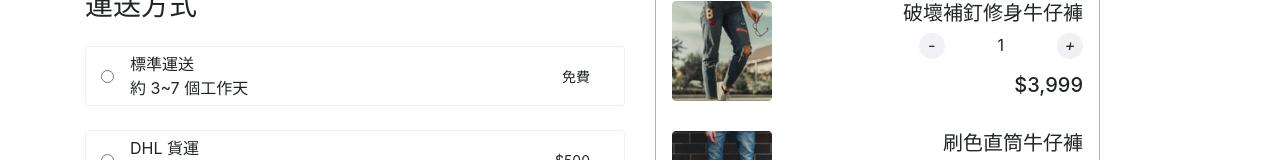
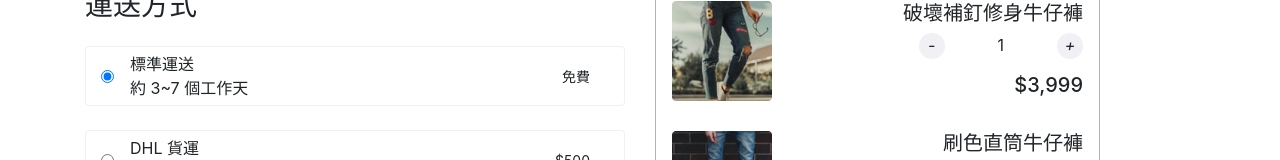
Before and after one commit to limecorner/a-shop-vue, a Vue app: page /#/ in a window 1280 px wide. Both pictures are taken after a click on the button "下一步". Shown: the part 216-376 px from the top of the page. Built offline with nearby package versions, Linux system fonts and the light colour scheme.

Commit message:
feat : ship way price (DHL + 500) + revise README

```diff
--- a/src/components/ProductCheckLeftSectionMiddle.vue
+++ b/src/components/ProductCheckLeftSectionMiddle.vue
@@ -75,7 +75,13 @@
           class="ship-way-wrapper"
         >
           <div class="ship-way">
-            <input class="mr-3" name="ship" type="radio" value="standard" />
+            <input
+              class="mr-3"
+              name="ship"
+              type="radio"
+              :value="shipInfo.id"
+              v-model="shipWayId"
+            />
             <label for="" class="mt-2"
               >{{ shipInfo.shipWay }} <br />
               {{ shipInfo.shipTime }}</label
@@ -166,19 +172,10 @@
 </style>
 
 <script>
-const dummyData = [
-  {
-    id: 1,
-    shipWay: "標準運送",
-    shipTime: "約 3~7 個工作天",
-    shipPrice: "免費",
-  },
-  { id: 2, shipWay: "DHL 貨運", shipTime: "48 小時內送達", shipPrice: "$500" },
-];
 export default {
   data() {
     return {
-      shipInfos: dummyData,
+      shipWayId: this.initialShipWayId,
     };
   },
   props: {
@@ -186,6 +183,24 @@ export default {
       type: Number,
       required: true,
     },
+    shipInfos: {
+      type: Array,
+      required: true,
+    },
+    initialShipWayId: {
+      //initial-ship-way-id -> this
+      type: Number,
+      required: true,
+    },
+  },
+  watch: {
+    shipWayId: {
+      handler: function () {
+        console.log("shipWayId change");
+        this.$emit("change-ship-way-id", this.shipWayId);
+      },
+      // deep: true,
+    },
   },
 };
 </script>
--- a/src/components/ProductCheckRigthSection.vue
+++ b/src/components/ProductCheckRigthSection.vue
@@ -29,7 +29,7 @@
 
       <div class="product-price">
         <p>運費</p>
-        <p>免費</p>
+        <p>{{ shipWayId === 1 ? "免費" : 500 | toCurrency }}</p>
       </div>
       <div class="product-price">
         <p>小計</p>
@@ -130,6 +130,16 @@ export default {
       totalPrice: 5298,
     };
   },
+  props: {
+    shipInfos: {
+      type: Array,
+      required: true,
+    },
+    shipWayId: {
+      type: Number,
+      required: true,
+    },
+  },
   methods: {
     onAddOneCount(id, eachPrice) {
       this.products[id - 1].count++;
@@ -156,5 +166,17 @@ export default {
       return formatter.format(value);
     },
   },
+  watch: {
+    shipWayId: {
+      handler: function () {
+        if (this.shipWayId === 1) {
+          this.totalPrice -= 500;
+        } else {
+          this.totalPrice += 500;
+        }
+      },
+      // deep: true,
+    },
+  },
 };
 </script>
--- a/src/views/ProductCheckView.vue
+++ b/src/views/ProductCheckView.vue
@@ -5,7 +5,12 @@
       <!-- check-left-section -->
       <section class="col-6">
         <ProductCheckLeftSectionTop :step="step" />
-        <ProductCheckLeftSectionMiddle :step="step" />
+        <ProductCheckLeftSectionMiddle
+          :step="step"
+          :ship-infos="shipInfos"
+          :initial-ship-way-id="shipWayId"
+          @change-ship-way-id="changeShipWayId"
+        />
         <hr />
 
         <!-- form control -->
@@ -22,7 +27,10 @@
 
       <!-- check-right-section -->
       <section class="col-5">
-        <ProductCheckRigthSection />
+        <ProductCheckRigthSection
+          :ship-infos="shipInfos"
+          :ship-way-id="shipWayId"
+        />
         <hr />
       </section>
     </main>
@@ -51,6 +59,23 @@ import ProductCheckLeftSectionTop from "./../components/ProductCheckLeftSectionT
 import ProductCheckLeftSectionMiddle from "./../components/ProductCheckLeftSectionMiddle.vue";
 import ProductCheckRigthSection from "./../components/ProductCheckRigthSection.vue";
 
+const dummyData = {
+  shipInfos: [
+    {
+      id: 1,
+      shipWay: "標準運送",
+      shipTime: "約 3~7 個工作天",
+      shipPrice: "免費",
+    },
+    {
+      id: 2,
+      shipWay: "DHL 貨運",
+      shipTime: "48 小時內送達",
+      shipPrice: "$500",
+    },
+  ],
+};
+
 export default {
   components: {
     ProductCheckLeftSectionTop,
@@ -60,6 +85,8 @@ export default {
   data() {
     return {
       step: 0,
+      shipInfos: dummyData.shipInfos,
+      shipWayId: 1,
     };
   },
   methods: {
@@ -71,6 +98,10 @@ export default {
       if (this.step >= 2) return;
       this.step++;
     },
+    changeShipWayId(shipWayId) {
+      this.shipWayId = shipWayId;
+      console.log("shipWayId", this.shipWayId);
+    },
   },
 };
 </script>
```
Also changed, not shown: 1 other file (tests, documents, lock files or other folders).
